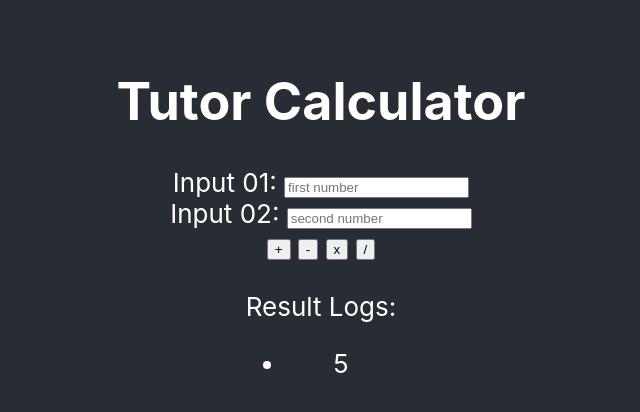
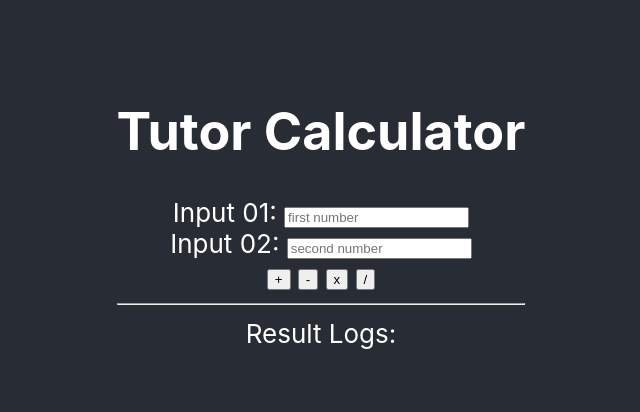
Before and after one commit to YongLiang24/tutor_calculator, a React (Create React App) app: page / in a window 1280 px wide. Shown: the top 412 px of the page, without its empty margins (319-959 px from the left). Built offline with nearby package versions, Linux system fonts and the light colour scheme.

Commit message:
implemented result log list

```diff
--- a/src/App.js
+++ b/src/App.js
@@ -1,16 +1,13 @@
 import React from 'react';
 import './App.css';
 import CalculatorForm from "./components/CalculatorForm";
-import ResultLog from "./components/ResultLog";
+
 
 function App() {
   return (
     <div className="App">
       <header className="App-header">
-
       <CalculatorForm />
-      <br/>
-      <ResultLog />
       </header>
     </div>
   );
--- a/src/components/CalculatorForm.js
+++ b/src/components/CalculatorForm.js
@@ -1,4 +1,5 @@
 import React, {Component} from 'react';
+import ResultLog from "./ResultLog";
 
 class CalculatorForm extends Component{
 
@@ -48,9 +49,9 @@ class CalculatorForm extends Component{
     return(
       <div>
       <h1>Tutor Calculator</h1>
+
       Input 01: <input type="number" placeholder="first number" name="firstValue"
       onChange={this.handleInput} value={this.state.firstValue}/><br/>
-
       Input 02: <input type="number" placeholder="second number" name="secondValue"
       onChange={this.handleInput} value={this.state.secondValue}/> <br/>
 
@@ -58,6 +59,11 @@ class CalculatorForm extends Component{
       <button onClick={this.handleButton} name="subtraction">-</button>{" "}
       <button onClick={this.handleButton} name="multiplication">x</button>{" "}
       <button onClick={this.handleButton} name="division">/</button>
+      <hr/>
+      <ResultLog resultLog={this.state.resultArray} />
+
+
+
       </div>
     )
   }
--- a/src/components/ResultLog.js
+++ b/src/components/ResultLog.js
@@ -8,7 +8,11 @@ class ResultLog extends Component{
       <div>
       Result Logs:
       <ul>
-      <li> 5</li>
+      {
+        this.props.resultLog.map((result, key) =>{
+          return <li key={key}>result: {result}</li>
+        })
+      }
       </ul>
       </div>
     )
```
